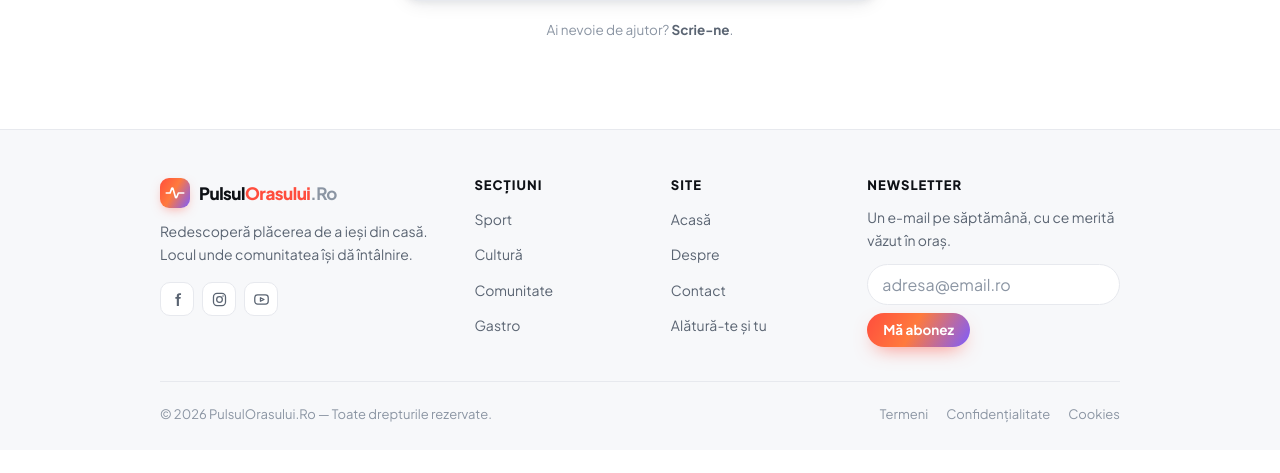
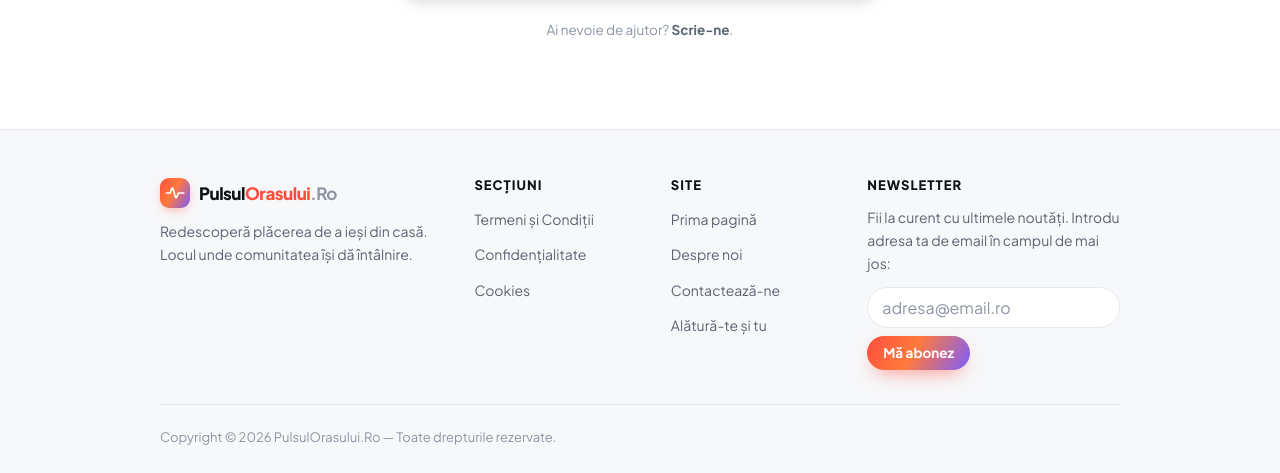
Before and after one commit to mrsilviuro/Pulsul-Orasului, a PHP site: the page made by login.php in a window 1280 px wide. Shown: the part 678-1151 px from the top of the page. Before the commit the page ends 1101 px from the top, so only its background shows below. Run offline with PHP 8.4, Linux system fonts and the light colour scheme.

Commit message:
Add files via upload

```diff
--- a/inc/subsol.php
+++ b/inc/subsol.php
@@ -37,40 +37,34 @@ if (session_status() === PHP_SESSION_ACTIVE && !empty($_SESSION['mesaj_bun'])) {
           <span class="logo__text">Pulsul<span class="logo__accent">Orasului</span><span class="logo__tld">.Ro</span></span>
         </a>
         <p class="footer__tagline">Redescoperă plăcerea de a ieși din casă. Locul unde comunitatea își dă întâlnire.</p>
-        <div class="socials">
-          <a href="#" aria-label="Facebook"><svg viewBox="0 0 24 24" aria-hidden="true"><path d="M14 8.5V7a1.5 1.5 0 0 1 1.5-1.5H17V3h-2.2A3.8 3.8 0 0 0 11 6.8v1.7H9V11h2v10h3V11h2.2l.4-2.5H14Z" fill="currentColor" stroke="none"/></svg></a>
-          <a href="#" aria-label="Instagram"><svg viewBox="0 0 24 24" aria-hidden="true"><rect x="3.5" y="3.5" width="17" height="17" rx="5"/><circle cx="12" cy="12" r="4"/><circle cx="17" cy="7" r="1.1" fill="currentColor" stroke="none"/></svg></a>
-          <a href="#" aria-label="YouTube"><svg viewBox="0 0 24 24" aria-hidden="true"><rect x="2.5" y="5.5" width="19" height="13" rx="4"/><path d="m10.5 9.5 5 2.5-5 2.5z"/></svg></a>
-        </div>
       </div>
 
       <nav class="footer__col" aria-label="Secțiuni">
         <h3>Secțiuni</h3>
         <ul>
-          <li><a href="#">Sport</a></li>
-          <li><a href="#">Cultură</a></li>
-          <li><a href="#">Comunitate</a></li>
-          <li><a href="#">Gastro</a></li>
+          <li><a href="#">Termeni și Condiții</a></li>
+          <li><a href="#">Confidențialitate</a></li>
+          <li><a href="#">Cookies</a></li>
         </ul>
       </nav>
 
       <nav class="footer__col" aria-label="Site">
         <h3>Site</h3>
         <ul>
-          <li><a href="index.php">Acasă</a></li>
-          <li><a href="despre.php">Despre</a></li>
-          <li><a href="contact.php">Contact</a></li>
+          <li><a href="index.php">Prima pagină</a></li>
+          <li><a href="despre.php">Despre noi</a></li>
+          <li><a href="contact.php">Contactează-ne</a></li>
           <?php if ($logat): ?>
           <li><a href="profil.php">Profilul tău</a></li>
           <?php else: ?>
-          <li><a href="login.php#inregistrare">Alătură-te și tu</a></li>
+          <li><a href="login.php">Alătură-te și tu</a></li>
           <?php endif; ?>
         </ul>
       </nav>
 
       <div class="footer__col footer__news">
         <h3>Newsletter</h3>
-        <p>Un e-mail pe săptămână, cu ce merită văzut în oraș.</p>
+        <p>Fii la curent cu ultimele noutăți. Introdu adresa ta de email în campul de mai jos:</p>
         <form class="news-form" action="#" method="post">
           <label class="sr-only" for="news-email">Adresa ta de e-mail</label>
           <input id="news-email" type="email" name="email" placeholder="adresa@email.ro" required>
@@ -81,12 +75,7 @@ if (session_status() === PHP_SESSION_ACTIVE && !empty($_SESSION['mesaj_bun'])) {
     </div>
 
     <div class="footer__bottom">
-      <p>© <span id="year"><?= date('Y') ?></span> PulsulOrasului.Ro — Toate drepturile rezervate.</p>
-      <ul class="footer__legal">
-        <li><a href="#">Termeni</a></li>
-        <li><a href="#">Confidențialitate</a></li>
-        <li><a href="#">Cookies</a></li>
-      </ul>
+      <p>Copyright © <span id="year"><?= date('Y') ?></span> PulsulOrasului.Ro — Toate drepturile rezervate.</p>
     </div>
   </div>
 </footer>
```
